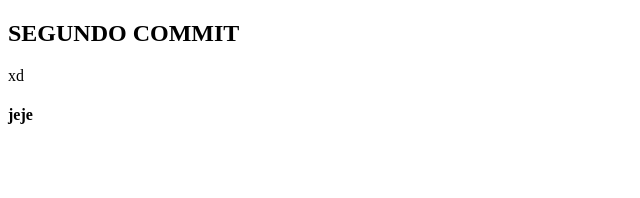
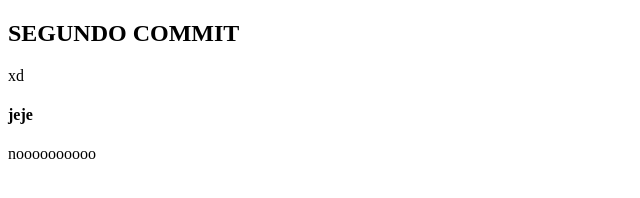
Before and after one commit to TH3V3KTOR/Prueba-Git-1, a plain HTML site: page index.html in a window 1280 px wide. Shown: the whole page, without its empty margins (0-640 px from the left). Drawn offline with Linux system fonts and the light colour scheme.

Commit message:
Primera Version

```diff
--- a/index.html
+++ b/index.html
@@ -9,5 +9,6 @@
     <h2>SEGUNDO COMMIT</h2>
     <p>xd</p>
     <h4>jeje</h4>
+    <p>noooooooooo</p>
 </body>
 </html>
```
